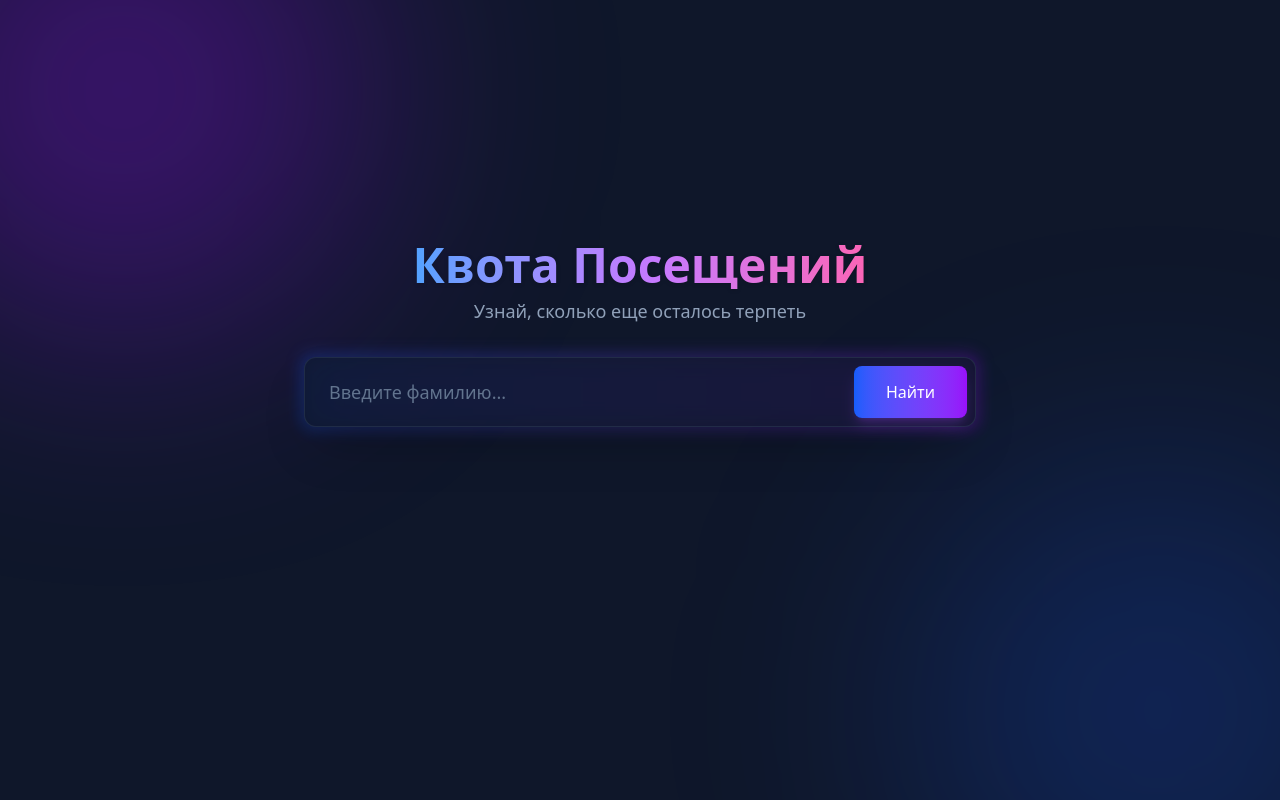
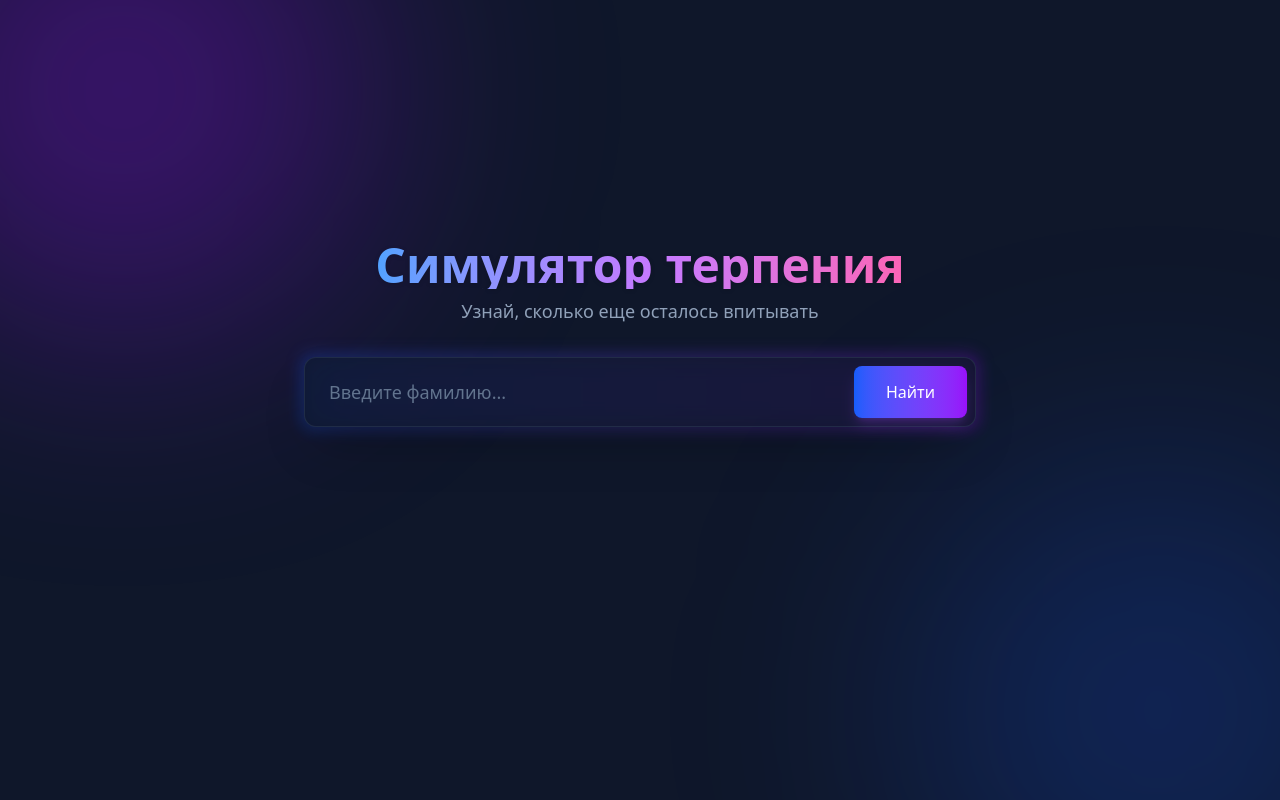
Before and after one commit to MaksChocomint/ashku, a Next.js app: page / in a window 1280 px wide. Built offline with nearby package versions, Linux system fonts and the light colour scheme; no server answers.

Commit message:
Update page.tsx

```diff
--- a/app/page.tsx
+++ b/app/page.tsx
@@ -120,10 +120,10 @@ export default function Home() {
         {/* Header */}
         <div className="text-center space-y-2 animate-fade-in-down">
           <h1 className="text-4xl md:text-5xl font-bold bg-clip-text text-transparent bg-gradient-to-r from-blue-400 via-purple-400 to-pink-400 drop-shadow-sm">
-            Квота Посещений
+            Симулятор терпения
           </h1>
           <p className="text-slate-400 text-lg">
-            Узнай, сколько еще осталось терпеть
+            Узнай, сколько еще осталось впитывать
           </p>
         </div>
 
```
